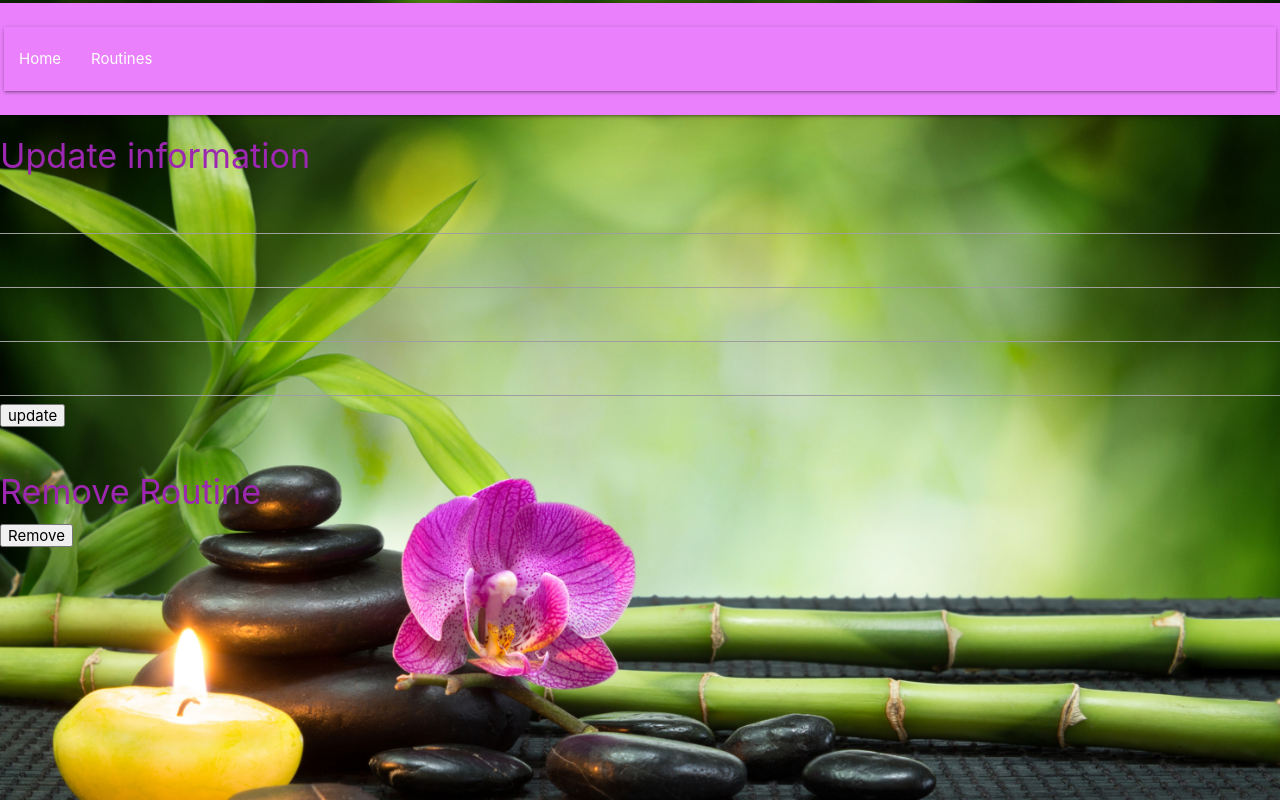
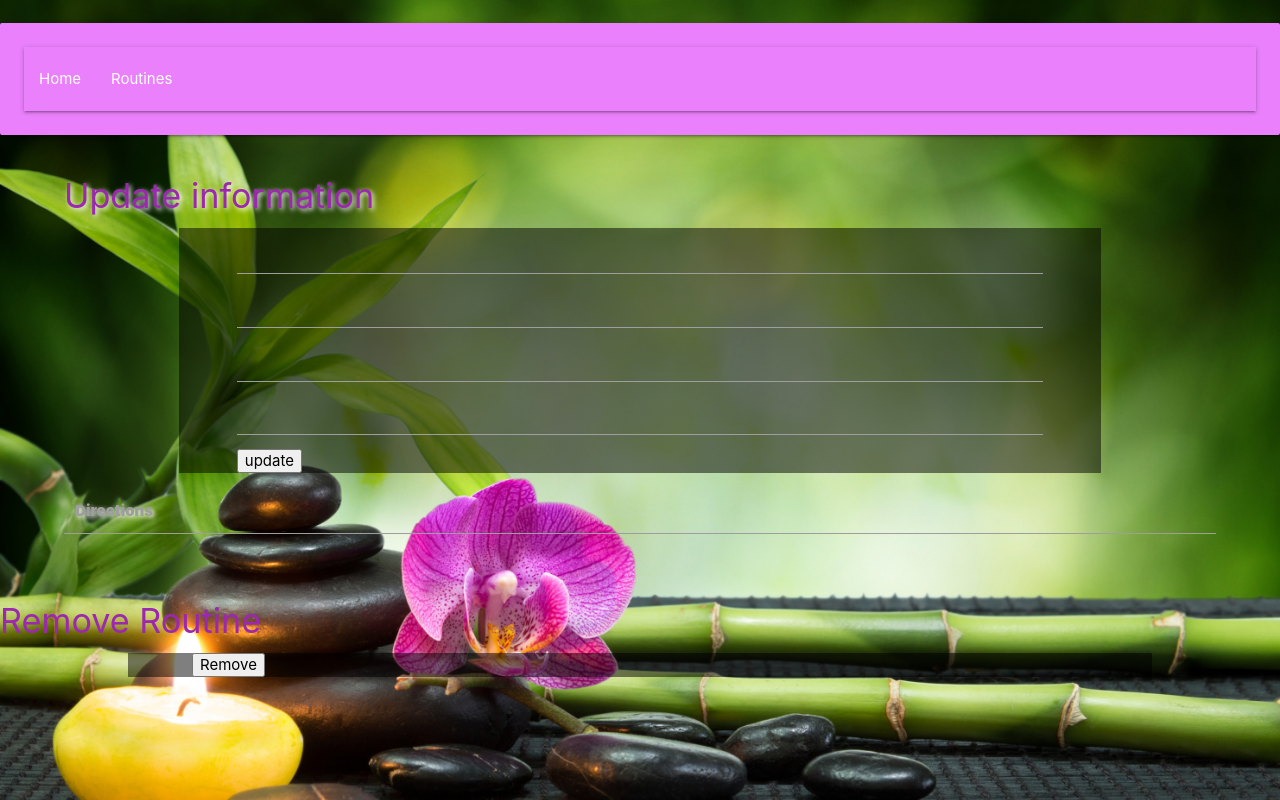
Before and after one commit to Ncope1/Project-2, a Node server app: page /routines/Cleansing in a window 1280 px wide. Run offline with Node 20, Linux system fonts and the light colour scheme; data comes from the database, SQL or seed files in the repository; some libraries are stand-ins or nearby versions.

Commit message:
edited styling

```diff
--- a/package.json
+++ b/package.json
@@ -24,6 +24,6 @@
     "express-handlebars": "^3.0.0",
     "method-override": "^2.3.10",
     "mongoose": "^4.13.9",
-    "nodemon": "^1.14.9"
+    "nodemon": "^1.17.1"
   }
 }
--- a/public/style.css
+++ b/public/style.css
@@ -11,9 +11,33 @@
     background: url('/assets/images/stockPhoto2.jpg');
 } */
 .card-panel {
-    margin: -20px;
+    margin: 0;
 }
 
 nav {
     margin: -20px, 0, 0, 5px;
 }
+
+input[type=text] {
+    color: white;
+}
+
+.main-content {
+    padding: 0 5%;
+    text-shadow: 2px 2px 5px white;
+    font-weight: 900;
+    background-color: 255, 255, 255, .5;
+ }
+
+ form {
+    background-color: rgba(0, 0, 0, .5) !important;
+    /* background-color: rgba(255, 255, 255, .3) !important; */
+    /* color: black !important; */
+    margin: 0 10%;
+    padding: 0 5%;
+
+ }
+
+ h5 {
+    text-shadow: 2px 2px 5px #9c27b0;
+ }
--- a/views/layout.hbs
+++ b/views/layout.hbs
@@ -18,7 +18,6 @@
 </head>
 
 <body>
-
     <div class="card-panel purple accent-1">
         <nav class="purple accent-1">
             <ul class="left hide-on-med-and-down">
@@ -33,9 +32,9 @@
         </nav>
     </div>
     <div class="bg-image"></div>
-    {{{body}}}
-
-
+    <div class="main-content">
+   {{{body}}}
+   </div>
 
 </body>
 
--- a/views/routines-show.hbs
+++ b/views/routines-show.hbs
@@ -8,9 +8,28 @@
   <input type="text" class="purple-text" name="routine[title]" value="{{ routine.title }}">
   <input type="text" class="purple-text" name="routine[products]" value="{{ routine.products }}">
   <input type="text" class="purple-text" name="routine[duration]" value="{{ routine.duration }}">
-  <input type="text" class="purple-text" name="routine[directions]" value="{{ routine.directions }}">
+  <textarea class="purple-text materialize-textarea" name="routine[directions]" value="{{ routine.directions }}"></textarea>
   <input type="submit" value="update">
 </form>
+
+    {{!-- <div class="row">
+    <form class="col s12">
+      <div class="row">
+        <div class="input-field col s6">
+          <input placeholder="Placeholder" id="first_name" type="text" class="validate">
+          <label for="first_name">First Name</label>
+        </div>
+        <div class="input-field col s6">
+          <input id="last_name" type="text" class="validate">
+          <label for="last_name">Last Name</label>
+        </div> --}}
+        <div class="input-field col s12">
+          <input id="directions" value="{{ routine.directions }}">
+          <label for="directions">Directions</label>
+        </div>
+      </div>
+    </form>
+    </div>
 <br>
 <h4 class="purple-text">Remove Routine</h4>
 <form method="post" action="/routines/{{ routine.title }}?_method=delete" type="submit">
```
Also changed, not shown: 1 other file.
